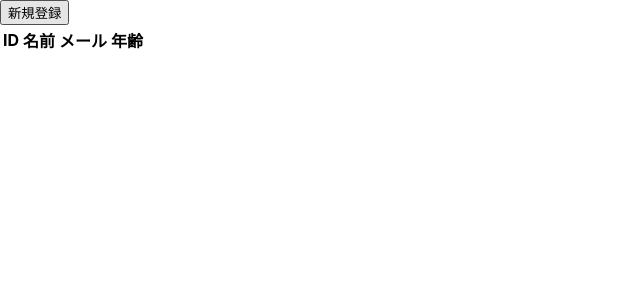
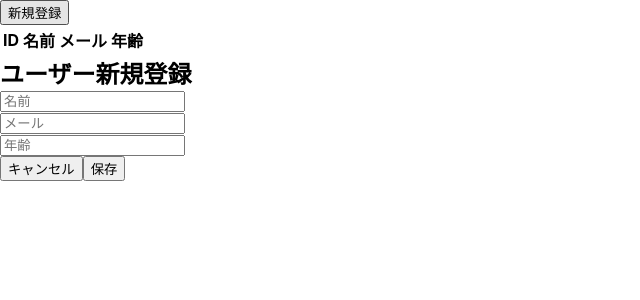
Before and after one commit to Ando-O7/nuxt_graphql, a Nuxt app in the folder client/: page / in a window 1280 px wide. Both pictures are taken after a click on the button "新規登録". Shown: the top 300 px of the page, without its empty margins (0-640 px from the left). Built offline with nearby package versions, Linux system fonts and the light colour scheme.

Commit message:
[clean]typo

```diff
--- a/client/pages/index.vue
+++ b/client/pages/index.vue
@@ -28,12 +28,12 @@
       </table>
 
       <div v-if="isShowEditArea">
-        <h2>{{ fromTitle }}</h2>
+        <h2>{{ formTitle }}</h2>
         <div>
           <input v-model="editedItem.name" type="text" placeholder="名前">
         </div>
         <div>
-          <input v-model="editedItemd.email" type="text" placeholder="メール">
+          <input v-model="editedItem.email" type="text" placeholder="メール">
         </div>
         <div>
           <input v-model="editedItem.age" type="number" placeholder="年齢">
@@ -57,7 +57,7 @@
   import deleteUserGql from '~/apollo/mutations/deleteUser.gql'
 
   export default {
-    date() {
+    data() {
       return {
         users: [],
         // flag of insert or update editarea show
```
